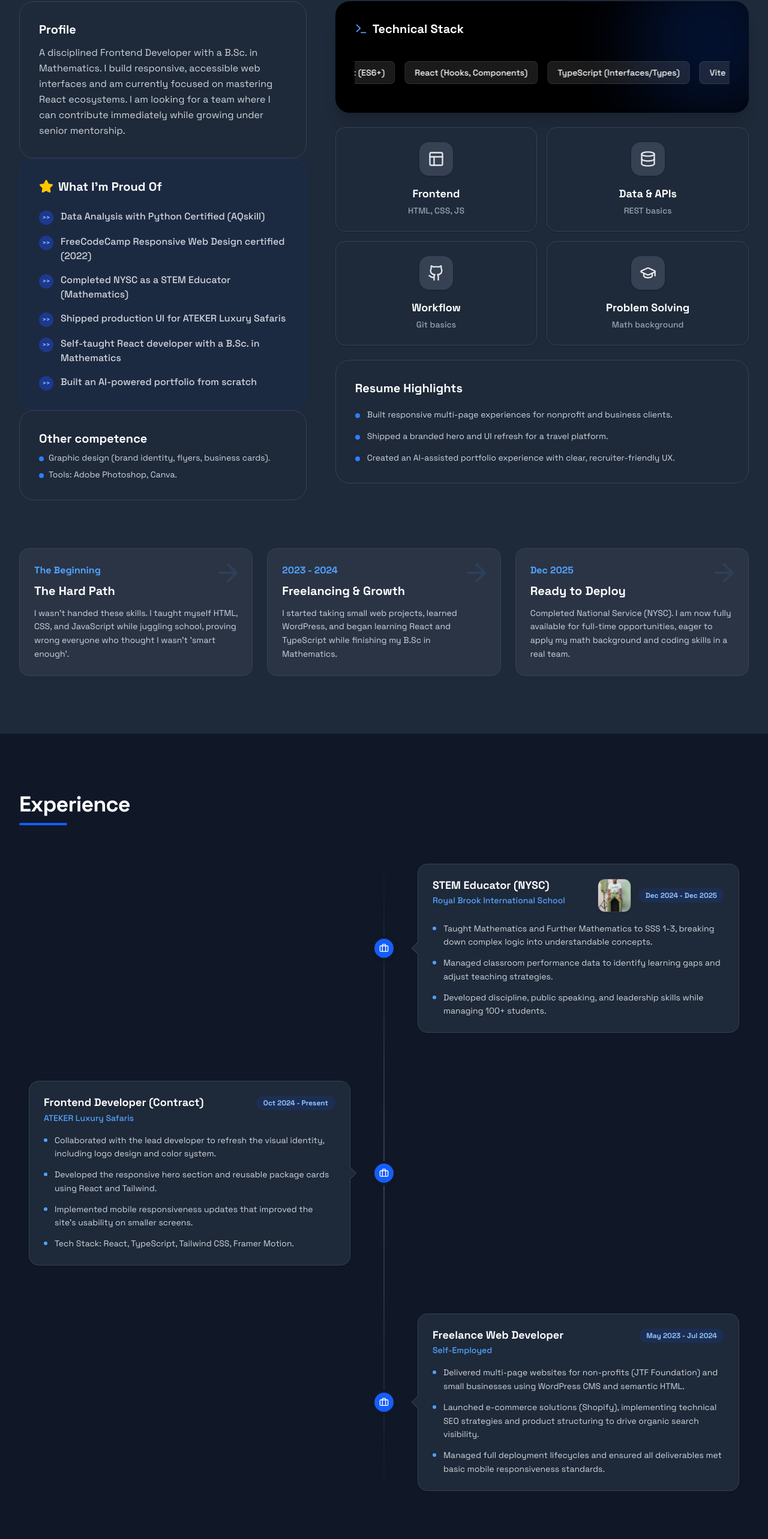
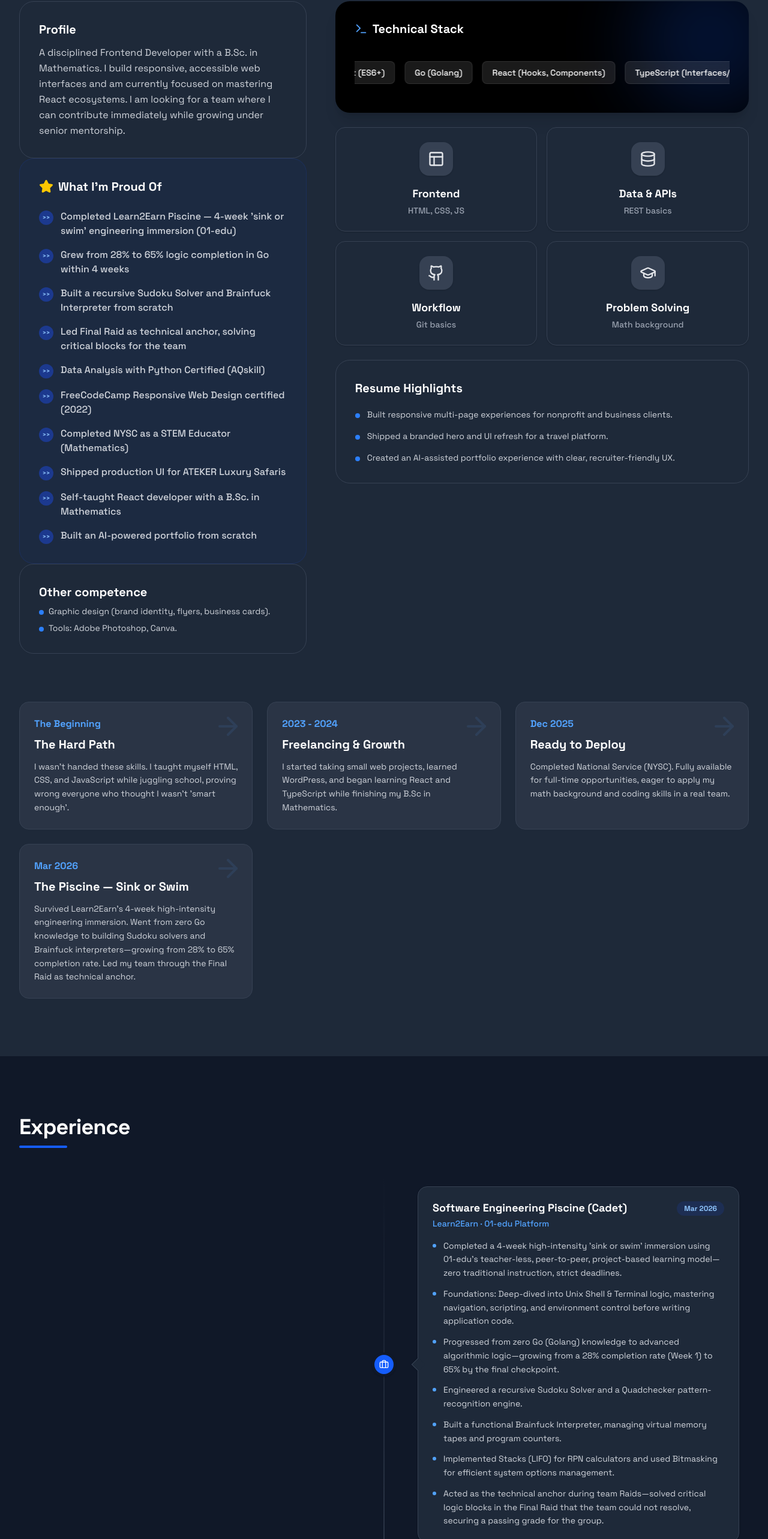
Before and after one commit to Mafresh-BB/maadan-portfolio, a React (Vite) app: page / in a window 1280 px wide. Shown: the part 976-3542 px from the top of the page at 60% size. Built offline with nearby package versions, Linux system fonts and the light colour scheme; no server answers.

Commit message:
feat: add Learn2Earn Piscine to experience, skills, journey, and bragging rights

```diff
--- a/src/data/content.ts
+++ b/src/data/content.ts
@@ -23,18 +23,35 @@ export const articles: Article[] = [];
 
 export const skills = [
   "JavaScript (ES6+)",
+  "Go (Golang)",
   "React (Hooks, Components)",
   "TypeScript (Interfaces/Types)",
   "Vite",
   "Tailwind CSS",
+  "Unix Shell & Terminal",
   "Git/GitHub",
   "REST API Integration",
+  "Algorithms & Data Structures",
   "Accessibility (Semantic HTML, WCAG)",
   "Figma (Design-to-Code)",
   "Lighthouse Performance Tuning"
 ];
 
 export const experiences: Experience[] = [
+  {
+    role: "Software Engineering Piscine (Cadet)",
+    company: "Learn2Earn · 01-edu Platform",
+    period: "Mar 2026",
+    description: [
+      "Completed a 4-week high-intensity 'sink or swim' immersion using 01-edu's teacher-less, peer-to-peer, project-based learning model—zero traditional instruction, strict deadlines.",
+      "Foundations: Deep-dived into Unix Shell & Terminal logic, mastering navigation, scripting, and environment control before writing application code.",
+      "Progressed from zero Go (Golang) knowledge to advanced algorithmic logic—growing from a 28% completion rate (Week 1) to 65% by the final checkpoint.",
+      "Engineered a recursive Sudoku Solver and a Quadchecker pattern-recognition engine.",
+      "Built a functional Brainfuck Interpreter, managing virtual memory tapes and program counters.",
+      "Implemented Stacks (LIFO) for RPN calculators and used Bitmasking for efficient system options management.",
+      "Acted as the technical anchor during team Raids—solved critical logic blocks in the Final Raid that the team could not resolve, securing a passing grade for the group."
+    ]
+  },
   {
     role: "STEM Educator (NYSC)",
     company: "Royal Brook International School",
@@ -150,11 +167,20 @@ export const journey: JourneyStep[] = [
   {
     year: "Dec 2025",
     title: "Ready to Deploy",
-    description: "Completed National Service (NYSC). I am now fully available for full-time opportunities, eager to apply my math background and coding skills in a real team."
+    description: "Completed National Service (NYSC). Fully available for full-time opportunities, eager to apply my math background and coding skills in a real team."
+  },
+  {
+    year: "Mar 2026",
+    title: "The Piscine — Sink or Swim",
+    description: "Survived Learn2Earn's 4-week high-intensity engineering immersion. Went from zero Go knowledge to building Sudoku solvers and Brainfuck interpreters—growing from 28% to 65% completion rate. Led my team through the Final Raid as technical anchor."
   }
 ];
 
 export const braggingRights = [
+  "Completed Learn2Earn Piscine — 4-week 'sink or swim' engineering immersion (01-edu)",
+  "Grew from 28% to 65% logic completion in Go within 4 weeks",
+  "Built a recursive Sudoku Solver and Brainfuck Interpreter from scratch",
+  "Led Final Raid as technical anchor, solving critical blocks for the team",
   "Data Analysis with Python Certified (AQskill)",
   "FreeCodeCamp Responsive Web Design certified (2022)",
   "Completed NYSC as a STEM Educator (Mathematics)",
```
